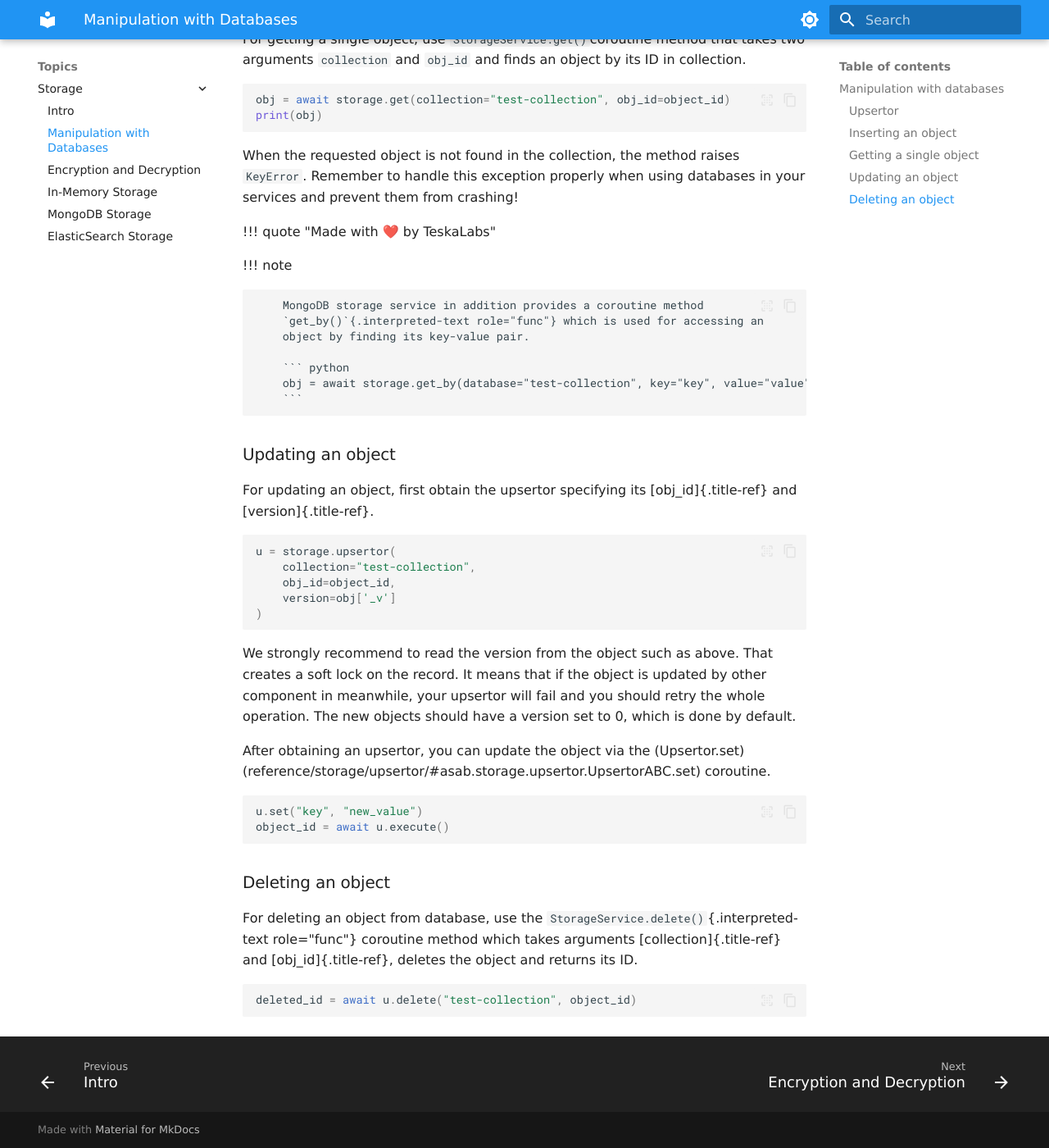
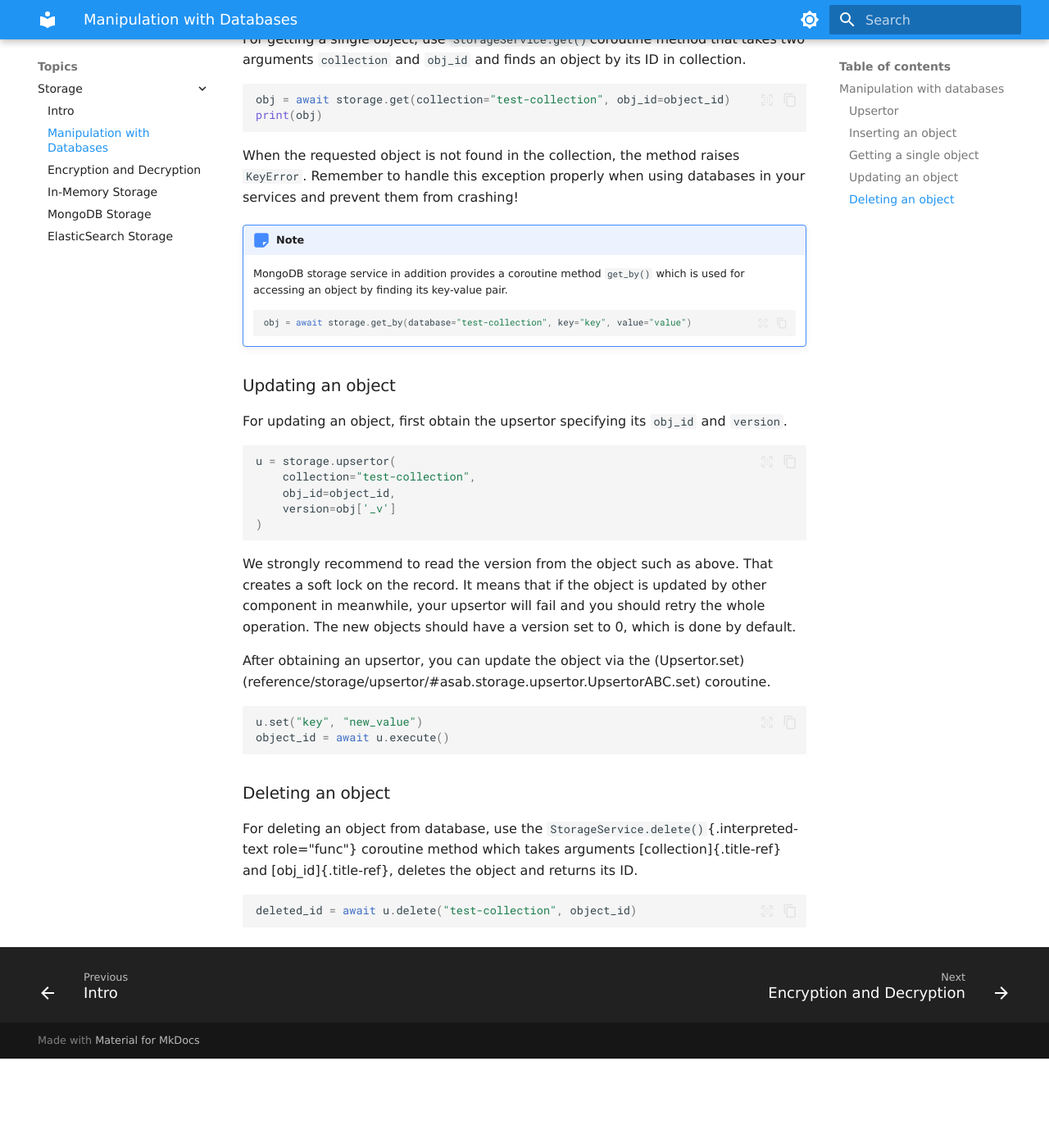
Before and after one commit to TeskaLabs/asab, an MkDocs documentation site: the page built from docs/topics/asab/storage/manipulation_with_databases.md, in a window 1280 px wide and 1400 px high, scrolled down 1108 px. Shown: the whole window at 82% size. Built offline with MkDocs 1.6.1 and Material for MkDocs 9.7.7, drawn with Linux system fonts in a browser that asks for light colours; some web fonts are replaced; after the commit the page ends 2399 px from its top, so only the background shows below that.

Commit message:
Add plugin for icons

````diff
--- a/docs/topics/asab/storage/manipulation_with_databases.md
+++ b/docs/topics/asab/storage/manipulation_with_databases.md
@@ -57,23 +57,21 @@ When the requested object is not found in the collection, the method
 raises `KeyError`. Remember to handle this exception properly when using
 databases in your services and prevent them from crashing!
 
-!!! quote "Made with ❤️ by TeskaLabs"
 
 !!! note
-```
+
     MongoDB storage service in addition provides a coroutine method
-    `get_by()`{.interpreted-text role="func"} which is used for accessing an
+    `get_by()` which is used for accessing an
     object by finding its key-value pair.
 
     ``` python
     obj = await storage.get_by(database="test-collection", key="key", value="value")
     ```
-```
 
 ### Updating an object
 
 For updating an object, first obtain the upsertor specifying its
-[obj_id]{.title-ref} and [version]{.title-ref}.
+`obj_id` and `version`.
 
 ``` python
 u = storage.upsertor(
--- a/mkdocs.yml
+++ b/mkdocs.yml
@@ -19,12 +19,22 @@ theme:
     - pymdownx.mark
     - pymdownx.tilde
     - def_list
-    # - pymdownx.tasklist:
-    #     custom_checkbox: true
-    # - pymdownx.emoji:
-    #     emoji_index: !!python/name:materialx.emoji.twemoji
-    #     emoji_generator: !!python/name:materialx.emoji.to_svg
 
+  icon:
+    admonition:
+      # https://squidfunk.github.io/mkdocs-material/reference/admonitions/#fontawesome
+      note: fontawesome/solid/note-sticky
+      abstract: fontawesome/solid/book
+      info: fontawesome/solid/circle-info
+      tip: fontawesome/solid/bullhorn
+      success: fontawesome/solid/check
+      question: fontawesome/solid/circle-question
+      warning: fontawesome/solid/triangle-exclamation
+      failure: fontawesome/solid/bomb
+      danger: fontawesome/solid/skull
+      bug: fontawesome/solid/robot
+      example: fontawesome/solid/flask
+      quote: fontawesome/solid/quote-left
 
   font:
     text: Verdana
@@ -70,6 +80,12 @@ markdown_extensions:
       pygments_lang_class: true
   - pymdownx.inlinehilite
   - pymdownx.snippets
+  - pymdownx.superfences
+
+  # Extensions for notes, warnings, ...
+  # https://squidfunk.github.io/mkdocs-material/reference/admonitions/#fontawesome
+  - admonition
+  - pymdownx.details
   - pymdownx.superfences
 
 nav:
````
